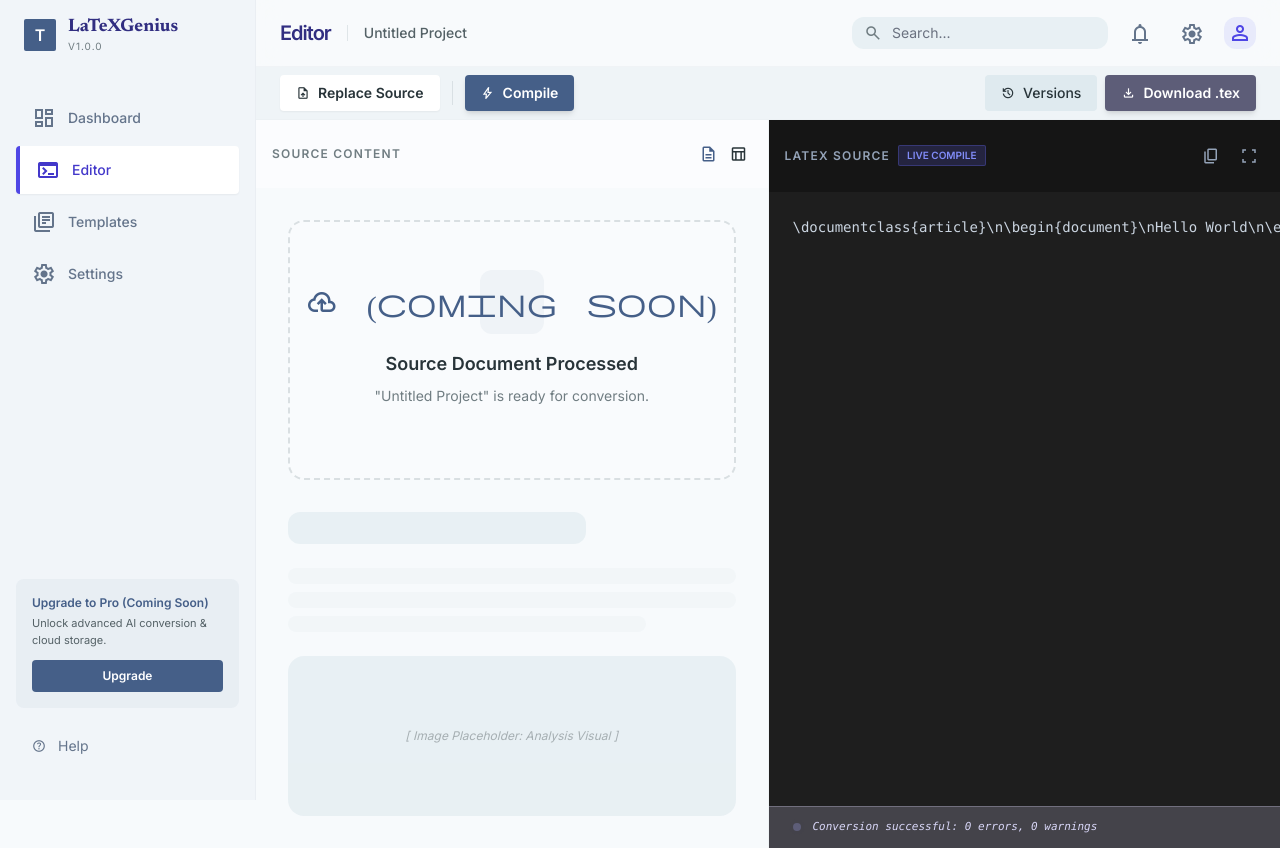
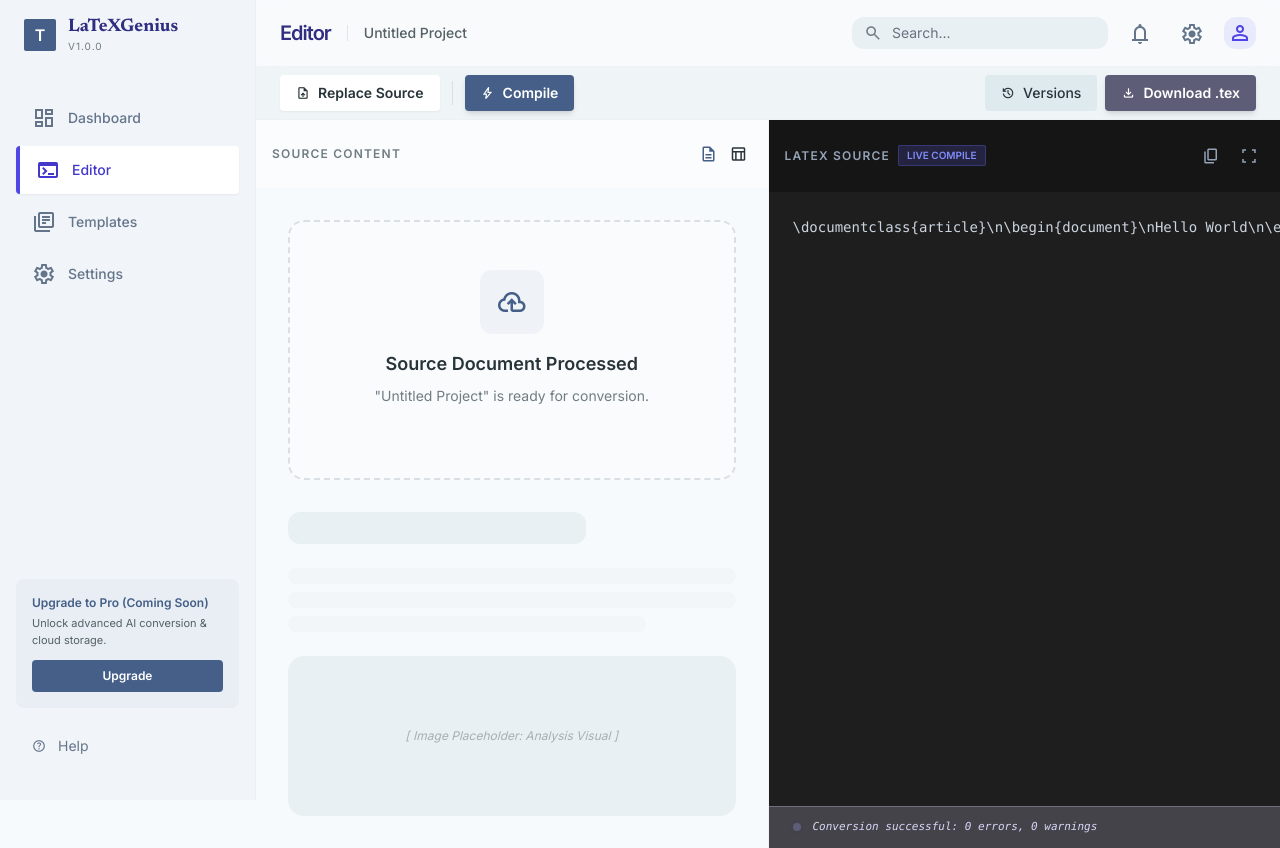
Before and after one commit to omaralaye/latexgenius, a Django app: page /editor/ in a window 1280 px wide. Run offline with Django 5.2, Linux system fonts and the light colour scheme; the visitor is signed in with stand-in values (Sample User, id 1); data comes from the database, SQL or seed files in the repository; data that the repository does not hold is empty; some libraries are stand-ins or nearby versions.

Commit message:
small change

```diff
--- a/myapp/templates/pages/editor.html
+++ b/myapp/templates/pages/editor.html
@@ -140,7 +140,7 @@
                 <div class="max-w-3xl mx-auto">
                     <div class="mb-8 p-12 border-2 border-dashed border-outline-variant/40 rounded-2xl flex flex-col items-center text-center bg-surface-container-lowest/30 group hover:border-primary/40 transition-colors">
                         <div class="w-16 h-16 rounded-full bg-primary/5 flex items-center justify-center mb-4 group-hover:scale-110 transition-transform">
-                            <span class="material-symbols-outlined text-3xl text-primary">cloud_upload (Coming Soon)</span>
+                            <span class="material-symbols-outlined text-3xl text-primary">cloud_upload </span>
                         </div>
                         <h3 class="text-lg font-bold text-on-surface mb-2">Source Document Processed</h3>
                         <p class="text-sm text-outline mb-6">"{{ project.title }}" is ready for conversion.</p>
```
